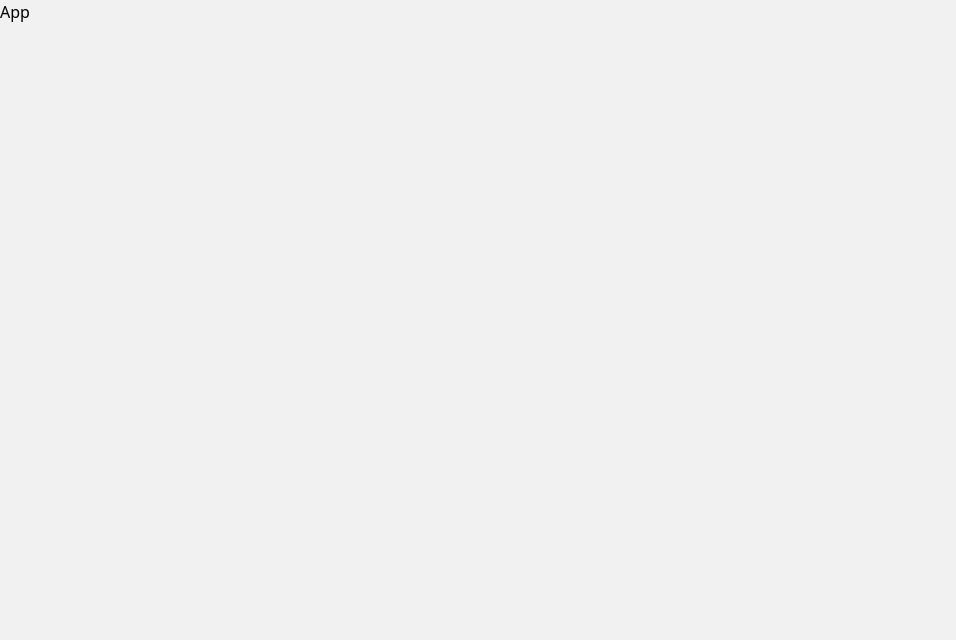
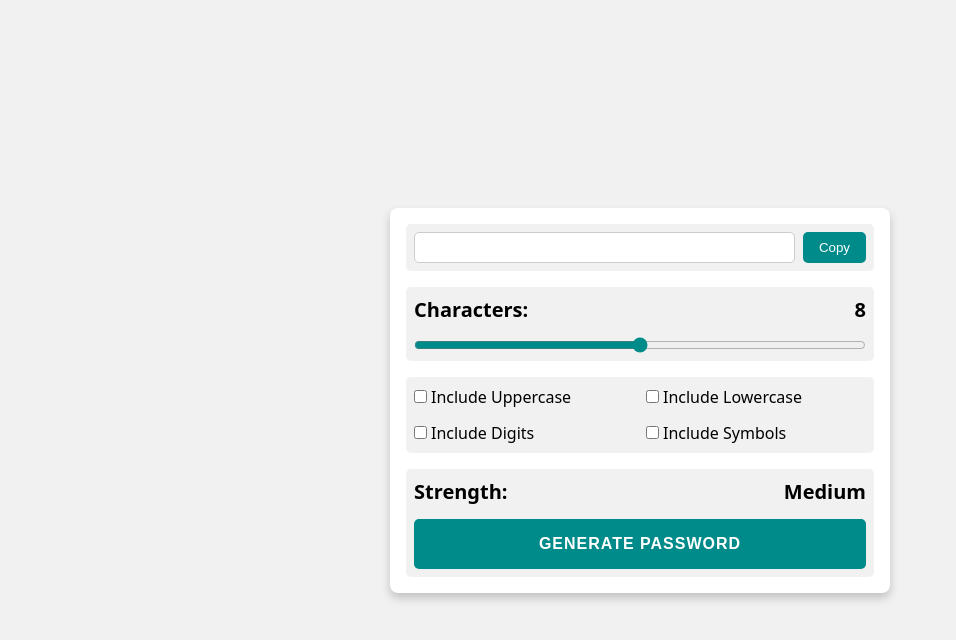
Before and after one commit to sunnyshaikh/frontend-machine-coding, a React (Vite) app in the folder password-generator/: page / in a window 1280 px wide. Shown: the top 640 px of the page, without its empty margins (0-956 px from the left). Built offline with nearby package versions, Linux system fonts and the light colour scheme.

Commit message:
add PasswordGenerator component with UI for password generation and styling

```diff
--- a/password-generator/src/App.tsx
+++ b/password-generator/src/App.tsx
@@ -1,5 +1,11 @@
+import PasswordGenerator from "./PasswordGenerator";
+
 const App = () => {
-  return <div>App</div>;
+  return (
+    <div className="app">
+      <PasswordGenerator />
+    </div>
+  );
 };
 
 export default App;
--- /dev/null
+++ b/password-generator/src/PasswordGenerator.tsx
@@ -0,0 +1,50 @@
+import { useState } from "react";
+
+const PasswordGenerator = () => {
+  const [password, setPassword] = useState("");
+  return (
+    <div className="container">
+      <div className="result-box">
+        <input type="text" value={password} readOnly />
+        <button>Copy</button>
+      </div>
+
+      <div className="range">
+        <div>
+          <span>Characters: </span>
+          <span>8</span>
+        </div>
+        <input type="range" min={4} max={16} />
+      </div>
+
+      <div className="checkbox-container">
+        <div className="ucase">
+          <input type="checkbox" id="ucase" />
+          <label htmlFor="ucase">Include Uppercase</label>
+        </div>
+        <div className="lcase">
+          <input type="checkbox" id="lcase" />
+          <label htmlFor="lcase">Include Lowercase</label>
+        </div>
+        <div className="digits">
+          <input type="checkbox" id="digits" />
+          <label htmlFor="digits">Include Digits</label>
+        </div>
+        <div className="symbols">
+          <input type="checkbox" id="symbols" />
+          <label htmlFor="symbols">Include Symbols</label>
+        </div>
+      </div>
+
+      <div className="cta">
+        <div>
+          <span>Strength:</span>
+          <span>Medium</span>
+        </div>
+        <button>Generate Password</button>
+      </div>
+    </div>
+  );
+};
+
+export default PasswordGenerator;
--- a/password-generator/src/index.css
+++ b/password-generator/src/index.css
@@ -2,6 +2,9 @@
   font-family: system-ui, Avenir, Helvetica, Arial, sans-serif;
   line-height: 1.5;
   font-weight: 400;
+
+  --primary: darkcyan;
+  --foreground: #f1f1f1;
 }
 
 * {
@@ -12,5 +15,100 @@
 
 body {
   min-height: 100dvh;
-  background-color: #f1f1f1;
+  background-color: var(--foreground);
+  display: grid;
+  place-items: center;
+  accent-color: var(--primary);
 }
+
+button {
+  border: 0;
+  outline: 0;
+  cursor: pointer;
+  background-color: var(--primary);
+  color: #fff;
+  padding: 0.5rem 1rem;
+  border-radius: 5px;
+}
+
+input[type="text"] {
+  border-radius: 5px;
+  border: 1px solid #ccc;
+  outline: 0;
+}
+
+.app {
+  padding: 1rem;
+  width: 500px;
+  max-width: 100%;
+  background-color: #fff;
+  border-radius: 8px;
+  box-shadow: 0 5px 10px rgba(0, 0, 0, 0.2);
+}
+
+.range,
+.checkbox-container,
+.result-box,
+.cta {
+  background-color: var(--foreground);
+  padding: 0.5rem;
+  border-radius: 5px;
+}
+
+.container {
+  display: flex;
+  flex-direction: column;
+  gap: 1rem;
+}
+
+.result-box {
+  display: flex;
+  gap: 0.5rem;
+}
+
+.result-box input {
+  flex: 1;
+}
+
+.range,
+.cta {
+  display: flex;
+  flex-direction: column;
+  gap: 0.75rem;
+}
+
+.range div,
+.cta div {
+  display: flex;
+  justify-content: space-between;
+}
+
+.range div span,
+.cta div span {
+  font-size: 1.25rem;
+  font-weight: bold;
+}
+
+.range input {
+  width: 100%;
+}
+
+.checkbox-container {
+  display: grid;
+  grid-template-columns: repeat(2, 1fr);
+  gap: 0.75rem;
+}
+
+.checkbox-container div {
+  display: flex;
+  align-items: center;
+  gap: 0.25rem;
+}
+
+.cta button {
+  font-size: 1rem;
+  text-transform: uppercase;
+  letter-spacing: 1px;
+  font-weight: bold;
+  padding: 1rem;
+}
```
